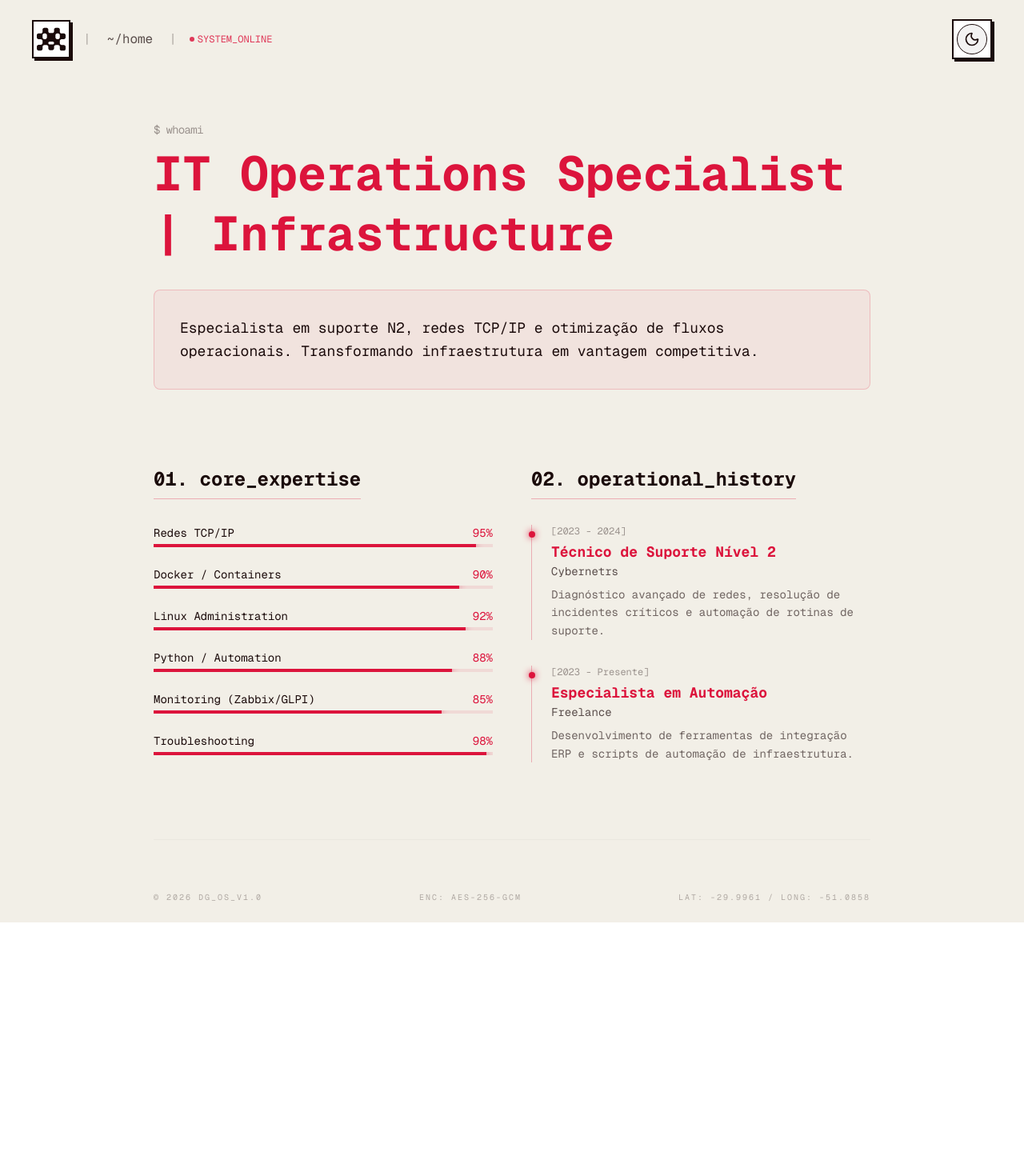
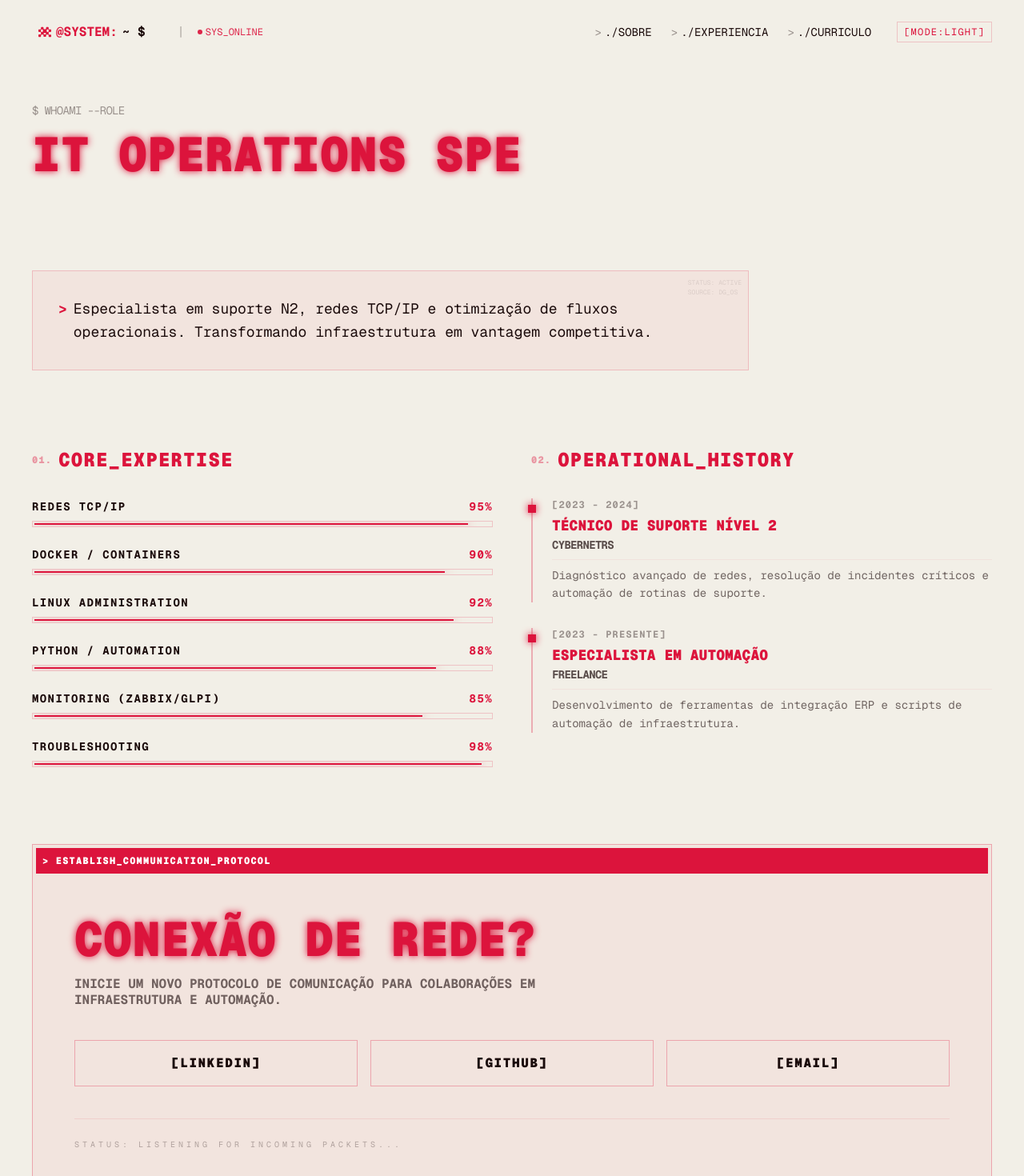
Before and after one commit to DionathaGoulart/Portfolio, a Next.js app: page /ti in a window 1280 px wide. Shown: the top 1470 px of the page at 80% size. Before the commit the page ends 1153 px from the top, so only its background shows below. Built offline with nearby package versions, Linux system fonts and the light colour scheme.

Commit message:
ui: implement terminal-themed interface for TI persona

```diff
--- a/src/app/globals.css
+++ b/src/app/globals.css
@@ -149,3 +149,50 @@ body {
 .retro-border {
   border: 2px solid var(--border);
 }
+
+/* Terminal Effects */
+.terminal-glow {
+  text-shadow: 0 0 10px var(--accent);
+}
+
+.terminal-scanline {
+  position: fixed;
+  top: 0;
+  left: 0;
+  width: 100vw;
+  height: 100vh;
+  background: linear-gradient(
+    to bottom,
+    transparent 50%,
+    rgba(0, 0, 0, 0.05) 51%,
+    transparent 51%
+  );
+  background-size: 100% 4px;
+  pointer-events: none;
+  z-index: 100;
+  opacity: 0.3;
+}
+
+.dark .terminal-scanline {
+  background: linear-gradient(
+    to bottom,
+    transparent 50%,
+    rgba(0, 0, 0, 0.2) 51%,
+    transparent 51%
+  );
+  background-size: 100% 4px;
+}
+
+.terminal-cursor {
+  display: inline-block;
+  width: 0.6em;
+  height: 1.1em;
+  background-color: var(--accent);
+  vertical-align: middle;
+  animation: blink 1s step-end infinite;
+}
+
+@keyframes blink {
+  from, to { opacity: 1; }
+  50% { opacity: 0; }
+}
--- a/src/app/ti/page.tsx
+++ b/src/app/ti/page.tsx
@@ -3,7 +3,6 @@ import { useEffect, useRef, useState } from "react";
 import gsap from "gsap";
 import { motion } from "framer-motion";
 import Link from "next/link";
-import { ThemeToggle } from "@/components/shared/ThemeToggle";
 import { tiContent } from "@/data/ti-config";
 import { useTheme } from "next-themes";
 import { clsx, type ClassValue } from "clsx";
@@ -14,40 +13,61 @@ function cn(...inputs: ClassValue[]) {
 }
 
 import { Header } from "@/components/shared/Header";
+import { TypingText } from "@/components/shared/TypingText";
 
 export default function TiPage() {
   const terminalRef = useRef(null);
 
   return (
-    <main className="selection:bg-accent selection:text-white font-mono p-4 md:p-6 overflow-x-hidden">
+    <main className="selection:bg-accent selection:text-white font-mono overflow-x-hidden">
       <Header />
+
+      <div className="max-w-7xl mx-auto px-6 md:px-10 pb-20 pt-28 md:pt-32">
         {/* Hero / Terminal Intro */}
-      <section className="max-w-4xl mx-auto space-y-6 md:space-y-8 mb-16 md:mb-24 mt-28 md:mt-32">
+        <section className="space-y-6 md:space-y-8 mb-16 md:mb-24">
           <motion.div
             initial={{ opacity: 0, x: -20 }}
             animate={{ opacity: 1, x: 0 }}
             className="space-y-2"
           >
-          <p className="opacity-40 tracking-tighter text-xs md:text-sm">$ whoami</p>
-          <h1 className="text-3xl sm:text-4xl md:text-6xl font-bold text-accent leading-tight">{tiContent.role}</h1>
+            <p className="opacity-40 tracking-tighter text-xs md:text-sm">$ WHOAMI --ROLE</p>
+            <div className="relative">
+              {/* Ghost element to reserve height */}
+              <h1 className="text-3xl sm:text-4xl md:text-6xl font-black opacity-0 pointer-events-none select-none uppercase leading-tight">
+                {tiContent.role}
+              </h1>
+              {/* Actual typing element */}
+              <h1 className="text-3xl sm:text-4xl md:text-6xl font-black text-accent leading-tight uppercase terminal-glow absolute top-0 left-0">
+                <TypingText text={tiContent.role} speed={70} />
+              </h1>
+            </div>
           </motion.div>
 
           <motion.div
             initial={{ opacity: 0 }}
             animate={{ opacity: 1 }}
             transition={{ delay: 0.3 }}
-          className="p-6 md:p-8 bg-accent/5 border border-accent/20 rounded-lg"
+            className="p-6 md:p-8 border border-accent/20 bg-accent/5 relative overflow-hidden group max-w-4xl"
           >
-          <p className="leading-relaxed text-base md:text-lg">
-            {tiContent.hero.description}
-          </p>
+            {/* Subtle background decoration */}
+            <div className="absolute top-0 right-0 p-2 opacity-10 font-mono text-[8px] select-none uppercase">
+              STATUS: ACTIVE<br />
+              SOURCE: DG_OS
+            </div>
+
+            <div className="leading-relaxed text-base md:text-lg relative z-10 flex gap-2">
+              <span className="text-accent font-bold">{">"}</span>
+              <p>{tiContent.hero.description}</p>
+            </div>
           </motion.div>
         </section>
 
         {/* Expertise Matrix */}
-      <section className="max-w-4xl mx-auto grid grid-cols-1 md:grid-cols-2 gap-12 mb-16 md:mb-24">
+        <section className="grid grid-cols-1 md:grid-cols-2 gap-12 mb-16 md:mb-24" id="about">
           <div>
-          <h2 className="text-xl md:text-2xl font-bold mb-6 md:mb-8 border-b border-accent/30 pb-2 inline-block">01. core_expertise</h2>
+            <h2 className="text-xl md:text-2xl font-black mb-6 md:mb-8 text-accent uppercase tracking-wider flex items-center gap-2">
+              <span className="text-xs opacity-40">01.</span> core_expertise
+            </h2>
             <div className="space-y-6">
               {tiContent.skills.map((skill, i) => (
                 <motion.div
@@ -58,15 +78,15 @@ export default function TiPage() {
                   transition={{ delay: i * 0.1 }}
                   className="group"
                 >
-                <div className="flex justify-between mb-1 text-xs md:text-sm">
+                  <div className="flex justify-between mb-2 text-xs md:text-sm font-bold tracking-widest uppercase">
                     <span>{skill.name}</span>
                     <span className="text-accent">{skill.level}%</span>
                   </div>
-                <div className="h-1 bg-accent/10 w-full overflow-hidden">
+                  <div className="h-2 border border-accent/20 w-full overflow-hidden p-0.5">
                     <motion.div
                       initial={{ width: 0 }}
                       whileInView={{ width: `${skill.level}%` }}
-                    className="h-full bg-accent shadow-[0_0_10px_var(--accent)]"
+                      className="h-full bg-accent shadow-[0_0_15px_var(--accent)]"
                     />
                   </div>
                 </motion.div>
@@ -75,7 +95,9 @@ export default function TiPage() {
           </div>
 
           <div>
-          <h2 className="text-xl md:text-2xl font-bold mb-6 md:mb-8 border-b border-accent/30 pb-2 inline-block">02. operational_history</h2>
+            <h2 className="text-xl md:text-2xl font-black mb-6 md:mb-8 text-accent uppercase tracking-wider flex items-center gap-2" id="experience">
+              <span className="text-xs opacity-40">02.</span> operational_history
+            </h2>
             <div className="space-y-8">
               {tiContent.experience.map((exp, i) => (
                 <motion.div
@@ -83,25 +105,69 @@ export default function TiPage() {
                   initial={{ opacity: 0 }}
                   whileInView={{ opacity: 1 }}
                   viewport={{ once: true }}
-                className="border-l border-accent/30 pl-4 md:pl-6 relative"
+                  className="border-l-2 border-accent/30 pl-4 md:pl-6 relative group"
                 >
-                <div className="absolute -left-[4.5px] top-2 w-2 h-2 bg-accent rounded-full shadow-[0_0_8px_var(--accent)]" />
-                <span className="text-[10px] md:text-xs opacity-40 mb-1 block">[{exp.period}]</span>
-                <h3 className="text-base md:text-lg font-bold text-accent">{exp.role}</h3>
-                <p className="text-xs md:text-sm opacity-70 mb-2">{exp.company}</p>
-                <p className="text-xs md:text-sm opacity-60 leading-relaxed">{exp.description}</p>
+                  <div className="absolute -left-[6px] top-2 w-2.5 h-2.5 bg-accent shadow-[0_0_10px_var(--accent)]" />
+                  <span className="text-[10px] md:text-xs opacity-40 mb-1 block font-bold tracking-widest uppercase">[{exp.period}]</span>
+                  <h3 className="text-base md:text-lg font-black text-accent uppercase group-hover:terminal-glow transition-all">{exp.role}</h3>
+                  <p className="text-xs md:text-sm opacity-70 mb-2 font-bold uppercase tracking-tighter">{exp.company}</p>
+                  <p className="text-xs md:text-sm opacity-60 leading-relaxed border-t border-accent/10 pt-2">{exp.description}</p>
                 </motion.div>
               ))}
             </div>
           </div>
         </section>
 
+        {/* Contact Section */}
+        <section className="mb-16 md:mb-24" id="contact">
+          <motion.div
+            initial={{ opacity: 0 }}
+            whileInView={{ opacity: 1 }}
+            viewport={{ once: true }}
+            className="border border-accent/30 bg-accent/5 p-1"
+          >
+            <div className="bg-accent text-white p-2 font-black uppercase text-xs tracking-widest mb-1">
+              {">"} ESTABLISH_COMMUNICATION_PROTOCOL
+            </div>
+
+            <div className="p-6 md:p-12 space-y-10">
+              <div className="space-y-4">
+                <h2 className="text-3xl md:text-6xl font-black text-accent uppercase terminal-glow">
+                  {tiContent.contact.title}
+                </h2>
+                <p className="text-sm md:text-base opacity-60 max-w-2xl font-bold uppercase leading-tight">
+                  {tiContent.contact.description}
+                </p>
+              </div>
+
+              <div className="grid grid-cols-1 sm:grid-cols-3 gap-4">
+                {tiContent.contact.socials.map((social) => (
+                  <a
+                    key={social.name}
+                    href={social.url}
+                    className="border border-accent/30 p-4 font-black text-sm md:text-base hover:bg-accent hover:text-white transition-all text-center uppercase tracking-widest"
+                  >
+                    [{social.name}]
+                  </a>
+                ))}
+              </div>
+
+              <div className="pt-6 border-t border-accent/10">
+                <p className="text-[8px] md:text-[10px] opacity-30 uppercase tracking-[0.4em]">
+                  Status: listening for incoming packets...
+                </p>
+              </div>
+            </div>
+          </motion.div>
+        </section>
+
         {/* Footer / System Status */}
-      <footer className="max-w-4xl mx-auto pt-12 md:pt-16 border-t border-border-custom/10 text-[8px] md:text-[10px] opacity-30 flex flex-wrap justify-between gap-4 uppercase tracking-[0.2em]">
+        <footer className="pt-12 md:pt-16 border-t border-border-custom/10 text-[8px] md:text-[10px] opacity-30 flex flex-wrap justify-between gap-4 uppercase tracking-[0.2em]">
           <span>© 2026 DG_OS_V1.0</span>
           <span className="hidden sm:inline">ENC: AES-256-GCM</span>
           <span>LAT: -29.9961 / LONG: -51.0858</span>
         </footer>
+      </div>
     </main>
   );
 }
--- a/src/components/shared/Header.tsx
+++ b/src/components/shared/Header.tsx
@@ -39,26 +39,43 @@ export function Header({ cvContent }: { cvContent?: string }) {
     }
   };
 
-  const navLinks = [
+  const navLinks = isDev ? [
     { href: "/dev#about", label: "Sobre", scroll: true },
     { href: "/dev#projects", label: "Projetos", scroll: true },
     { href: "/dev#experience", label: "Experiência", scroll: true },
     { href: "/dev#contact", label: "Contato", scroll: true },
     { href: "/dev/cv", label: "Currículo", scroll: false },
+  ] : [
+    { href: "/ti#about", label: "./sobre", scroll: true },
+    { href: "/ti#experience", label: "./experiencia", scroll: true },
+    { href: "/ti/cv", label: "./curriculo", scroll: false },
   ];
 
   return (
     <header className="fixed top-0 left-0 w-full z-[100] py-3 md:py-6 pointer-events-none">
+      {isTi && <div className="terminal-scanline" />}
       <nav className="max-w-7xl mx-auto px-4 sm:px-6 md:px-10 flex justify-between items-center pointer-events-auto">
         <div className="flex items-center gap-4">
           <Link
             href={isDev ? "/dev" : (isTi ? "/ti" : "/")}
             onClick={scrollToTop}
-            className="retro-border bg-card p-1 retro-shadow-sm group flex items-center justify-center min-w-[42px] min-h-[42px] hover:bg-accent transition-all duration-200"
+            className={isTi
+              ? "font-mono font-bold text-accent hover:bg-accent hover:text-white px-2 py-1 transition-colors flex items-center gap-2 group"
+              : "retro-border bg-card p-1 retro-shadow-sm group flex items-center justify-center min-w-[42px] min-h-[42px] hover:bg-accent transition-all duration-200"}
           >
+            {isTi ? (
+              <span className="flex items-center gap-1.5">
+                <Logo className="w-4 h-4 text-accent group-hover:text-white" />
+                <span className="hidden sm:inline">@SYSTEM:</span>
+                <span className="sm:hidden">@SYS:</span>
+                <span className="text-foreground group-hover:text-white">~ $</span>
+                <span className="terminal-cursor group-hover:bg-white" />
+              </span>
+            ) : (
               <Logo
                 className="w-7 h-7 md:w-9 md:h-9 text-foreground group-hover:text-white transition-all duration-200"
               />
+            )}
           </Link>
 
           {isDev && isCV && (
@@ -68,17 +85,11 @@ export function Header({ cvContent }: { cvContent?: string }) {
           )}
 
           {isTi && (
-            <div className="flex gap-2 md:gap-4 items-center overflow-hidden font-mono">
-              <span className="text-border-custom/30 text-[10px] md:text-base">|</span>
-              <Link href="/" className="flex items-center group hover:bg-accent transition-colors px-1">
-                <span className="group-hover:text-white transition-colors text-[10px] sm:text-xs md:text-base whitespace-nowrap opacity-70 group-hover:opacity-100">
-                  ~/home
-                </span>
-              </Link>
+            <div className="flex gap-2 md:gap-4 items-center overflow-hidden font-mono uppercase">
               <span className="text-border-custom/30 text-[10px] md:text-base">|</span>
               <span className="text-[9px] md:text-xs animate-pulse text-accent whitespace-nowrap flex items-center gap-1">
                 <span className="h-1.5 w-1.5 rounded-full bg-accent" />
-                <span>{isCV ? "CV_SESSION_ACTIVE" : "SYSTEM_ONLINE"}</span>
+                <span>{isCV ? "CV_SESSION_ACTIVE" : "SYS_ONLINE"}</span>
               </span>
             </div>
           )}
@@ -86,8 +97,9 @@ export function Header({ cvContent }: { cvContent?: string }) {
 
         <div className="flex gap-2 md:gap-4 items-center">
           {/* Desktop Nav */}
+          <div className="hidden lg:flex items-center">
             {isDev && (
-            <div className="hidden lg:flex retro-border bg-card p-1 retro-shadow-sm">
+              <div className="retro-border bg-card p-1 retro-shadow-sm">
                 {navLinks.map((link) => (
                   <Link
                     key={link.href}
@@ -100,39 +112,62 @@ export function Header({ cvContent }: { cvContent?: string }) {
               </div>
             )}
 
-          {/* Mobile Menu Button (Only for Dev portfolio) */}
-          {isDev && (
+            {isTi && (
+              <div className="flex gap-6 font-mono text-sm uppercase mr-4">
+                {navLinks.map((link) => (
+                  <Link
+                    key={link.href}
+                    href={link.href}
+                    className="text-foreground hover:text-accent transition-colors relative group"
+                  >
+                    <span className="opacity-40 group-hover:opacity-100 mr-1">{">"}</span>
+                    {link.label}
+                  </Link>
+                ))}
+              </div>
+            )}
+          </div>
+
+          {/* Mobile Menu Button */}
           <button
             onClick={() => setIsMenuOpen(!isMenuOpen)}
-              className="lg:hidden retro-border bg-card p-2 md:p-3 retro-shadow-sm font-black text-sm uppercase tracking-tighter"
+            className={isDev
+              ? "lg:hidden retro-border bg-card p-2 md:p-3 retro-shadow-sm font-black text-sm uppercase tracking-tighter"
+              : "lg:hidden font-mono text-xs uppercase border border-accent/30 px-3 py-2 text-accent"}
           >
-              {isMenuOpen ? "Fechar" : "Menu"}
+            {isTi ? (isMenuOpen ? "[CLOSE]" : "[MENU]") : (isMenuOpen ? "Fechar" : "Menu")}
           </button>
-          )}
 
-          <div className="retro-border bg-card p-1 sm:p-1.5 md:p-1 retro-shadow-sm flex items-center">
-            <ThemeToggle />
+          <div className={isDev
+            ? "retro-border bg-card p-1 sm:p-1.5 md:p-1 retro-shadow-sm flex items-center"
+            : "flex items-center"}>
+            <ThemeToggle isTerminal={isTi} />
           </div>
         </div>
       </nav>
 
       {/* Mobile Nav Overlay */}
       <AnimatePresence>
-        {isDev && isMenuOpen && (
+        {isMenuOpen && (
           <motion.div
             initial={{ opacity: 0, y: -20 }}
             animate={{ opacity: 1, y: 0 }}
             exit={{ opacity: 0, y: -20 }}
             className="absolute top-full left-0 w-full px-4 pt-2 pointer-events-auto lg:hidden"
           >
-            <div className="retro-border bg-card p-4 retro-shadow-sm flex flex-col gap-2">
+            <div className={isDev
+              ? "retro-border bg-card p-4 retro-shadow-sm flex flex-col gap-2"
+              : "border border-accent/50 bg-background/95 backdrop-blur p-6 flex flex-col gap-4 font-mono"}>
               {navLinks.map((link) => (
                 <Link
                   key={link.href}
                   href={link.href}
                   onClick={() => setIsMenuOpen(false)}
-                  className="retro-border bg-background p-4 font-black text-base uppercase tracking-widest hover:bg-accent hover:text-white transition-all text-center"
+                  className={isDev
+                    ? "retro-border bg-background p-4 font-black text-base uppercase tracking-widest hover:bg-accent hover:text-white transition-all text-center"
+                    : "text-accent text-lg uppercase flex items-center gap-3 group"}
                 >
+                  {isTi && <span className="opacity-40 group-hover:opacity-100">{">"}</span>}
                   {link.label}
                 </Link>
               ))}
--- a/src/components/shared/ThemeToggle.tsx
+++ b/src/components/shared/ThemeToggle.tsx
@@ -3,13 +3,25 @@ import { useTheme } from "next-themes";
 import { useEffect, useState } from "react";
 import { Sun, Moon } from "lucide-react";
 
-export function ThemeToggle() {
+export function ThemeToggle({ isTerminal }: { isTerminal?: boolean }) {
   const [mounted, setMounted] = useState(false);
   const { theme, setTheme, resolvedTheme } = useTheme();
 
   useEffect(() => setMounted(true), []);
 
   if (!mounted) return null;
+
+  if (isTerminal) {
+    return (
+      <button
+        onClick={() => setTheme(resolvedTheme === "dark" ? "light" : "dark")}
+        className="font-mono text-[10px] md:text-xs uppercase tracking-widest text-accent hover:bg-accent hover:text-white px-2 py-1 transition-all cursor-pointer border border-accent/20"
+        aria-label="Toggle theme"
+      >
+        {resolvedTheme === "dark" ? "[MODE:DARK]" : "[MODE:LIGHT]"}
+      </button>
+    );
+  }
 
   return (
     <button
--- a/src/data/ti-config.ts
+++ b/src/data/ti-config.ts
@@ -28,4 +28,13 @@ export const tiContent = {
       description: "Desenvolvimento de ferramentas de integração ERP e scripts de automação de infraestrutura.",
     },
   ],
+  contact: {
+    title: "Conexão de Rede?",
+    description: "Inicie um novo protocolo de comunicação para colaborações em infraestrutura e automação.",
+    socials: [
+      { name: "LinkedIn", url: "https://linkedin.com/in/dionathagoulart" },
+      { name: "GitHub", url: "https://github.com/DionathaGoulart" },
+      { name: "Email", url: "mailto:dionatha.work@gmail.com" },
+    ],
+  },
 };
```
Also changed, not shown: src/app/ti/cv/page.tsx (+5 -3 lines), src/components/shared/CVViewer.tsx (+13 -4 lines). Lines whose indentation alone changed are shown as unchanged.
